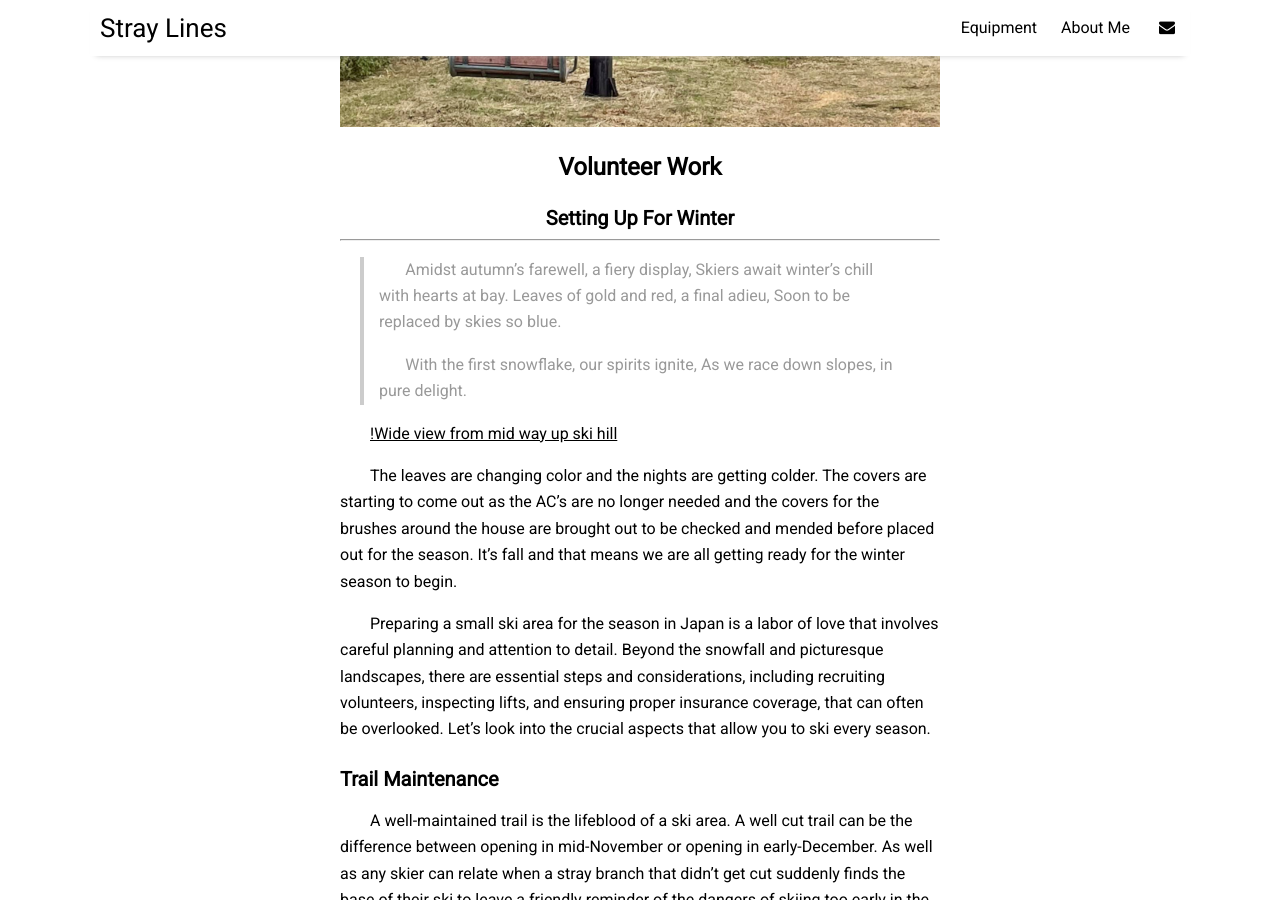
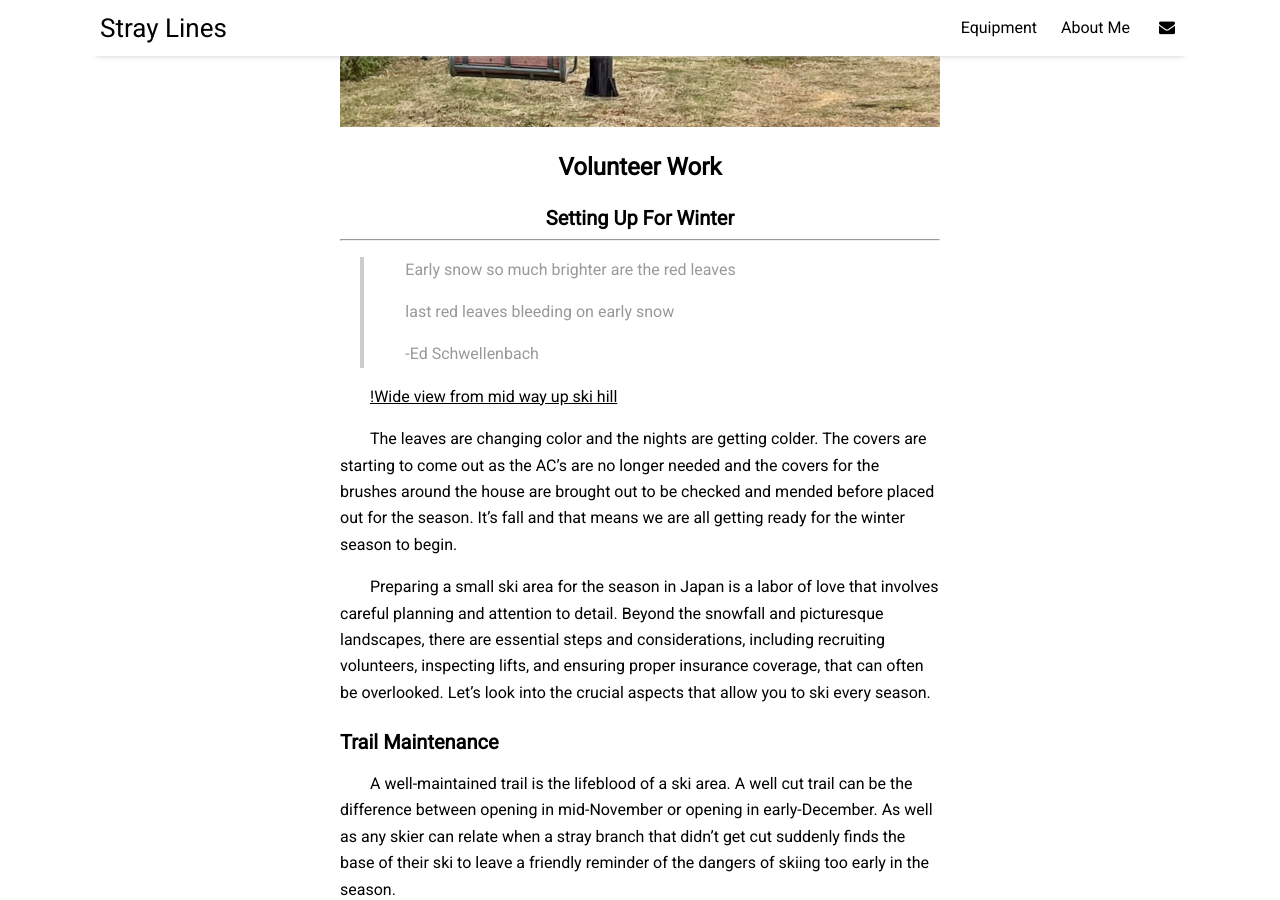
Before and after one commit to eliotcochrane/eliotcochrane.github.io, a Jekyll site: the page built from _posts/2023-10-11-volunteer-work.md, in a window 1280 px wide and 900 px high, scrolled down 435 px. Built offline with Jekyll 4.4.1, drawn with Linux system fonts in a browser that asks for light colours; nearby versions of some CDN libraries.

Commit message:
Poem Change
-Updated Poem to haiku to reflect Japanese culture better

```diff
--- a/_posts/2023-10-11-volunteer-work.md
+++ b/_posts/2023-10-11-volunteer-work.md
@@ -12,13 +12,15 @@ image: akihachi-lift-2.png
 
 ***
 
-> Amidst autumn's farewell, a fiery display,
-> Skiers await winter's chill with hearts at bay.
-> Leaves of gold and red, a final adieu,
-> Soon to be replaced by skies so blue.
+> Early snow
+> so much brighter
+> are the red leaves
 >
-> With the first snowflake, our spirits ignite,
-> As we race down slopes, in pure delight.
+> last red leaves
+> bleeding
+> on early snow
+>
+> -Ed Schwellenbach
 
 [!Wide view from mid way up ski hill](/assets/img/yuda-cutting-2.jpeg)
 
```
